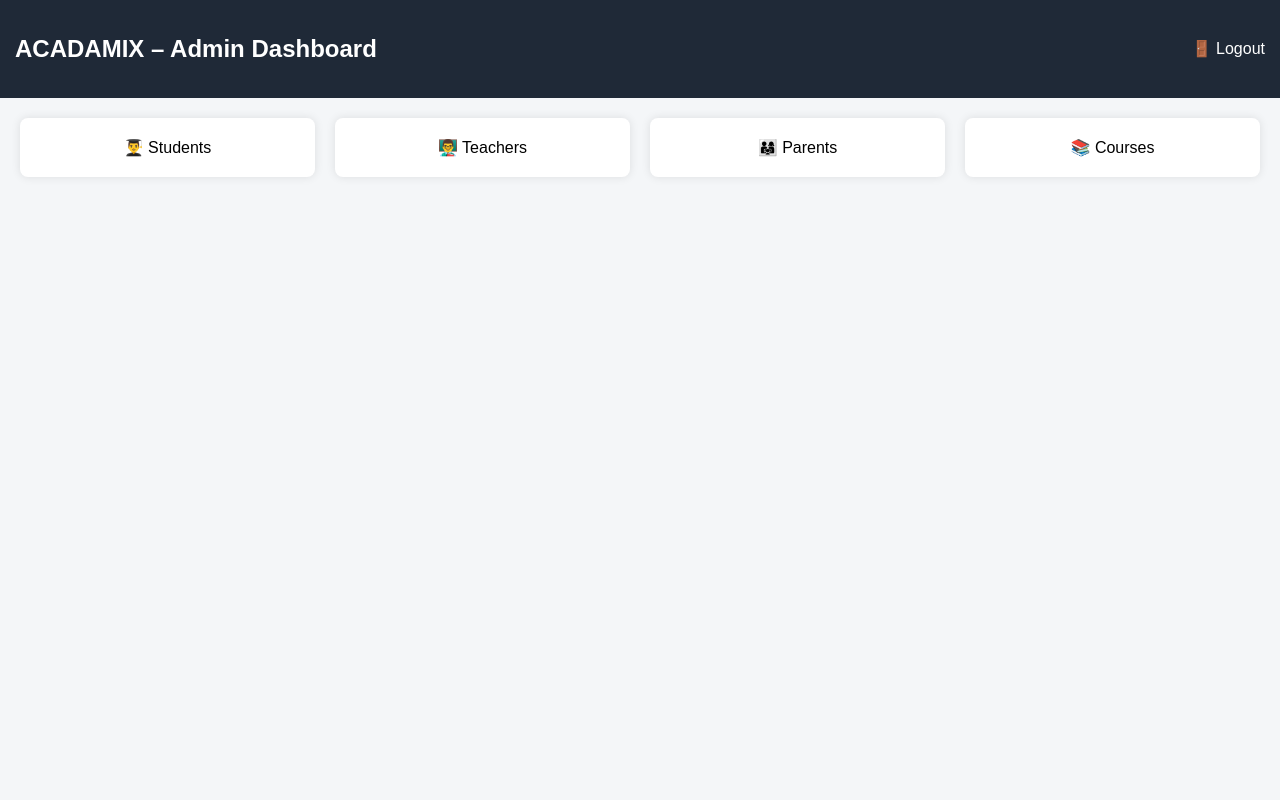
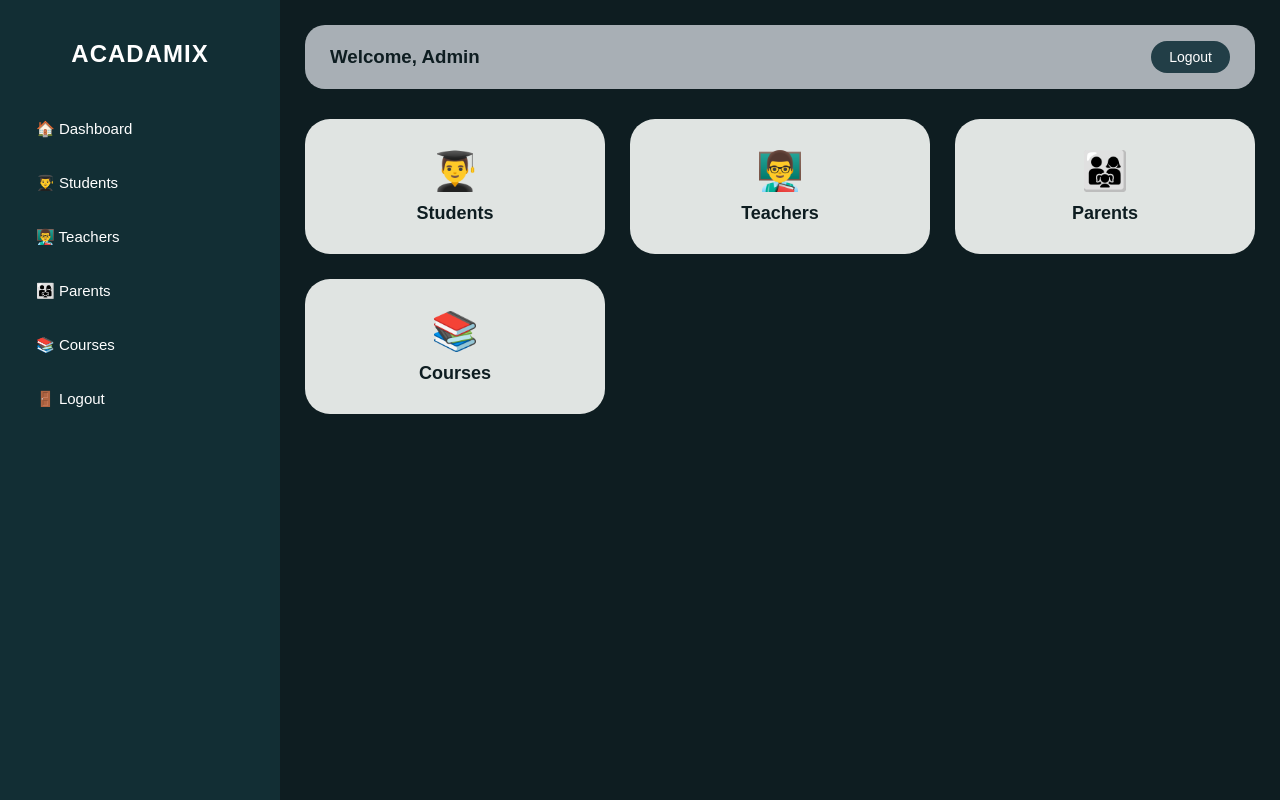
Before and after one commit to nailaanver/college_project, a Django app: page /adminpanel/dashboard/ in a window 1280 px wide. Run offline with Django 5.2, Linux system fonts and the light colour scheme; a user stored in the database is signed in.

Commit message:
setup the admin dashboard layout

```diff
--- a/templates/adminpanel/admin_dashboard.html
+++ b/templates/adminpanel/admin_dashboard.html
@@ -1,58 +1,213 @@
 <!DOCTYPE html>
-<html>
+<html lang="en">
 <head>
+    <meta charset="UTF-8">
     <title>Admin Dashboard | ACADAMIX</title>
+
     <style>
-        body { font-family: Arial; background:#f4f6f8; margin:0; }
-        .header { background:#1f2937; color:white; padding:15px; }
-        .container { padding:20px; }
-        .cards { display:grid; grid-template-columns:repeat(4,1fr); gap:20px; }
+        /* ================= COLORS FROM YOUR PALETTE ================= */
+        :root {
+            --lightest: #E0E4E2;
+            --light: #A8AFB5;
+            --medium: #677E8A;
+            --dark: #223E47;
+            --darker: #122E34;
+            --darkest: #0E1D21;
+            --white: #ffffff;
+        }
+
+        /* ================= GLOBAL ================= */
+        body {
+            margin: 0;
+            font-family: Arial, sans-serif;
+            background: var(--darkest);
+        }
+
+        .dashboard {
+            display: flex;
+            height: 100vh;
+        }
+
+        /* ================= SIDEBAR ================= */
+        .sidebar {
+            width: 240px;
+            background: var(--darker);
+            color: var(--white);
+            padding: 20px;
+        }
+
+        .sidebar h2 {
+            text-align: center;
+            margin-bottom: 40px;
+            letter-spacing: 1px;
+        }
+
+        .sidebar a {
+            display: block;
+            color: var(--white);
+            text-decoration: none;
+            padding: 12px 16px;
+            margin-bottom: 12px;
+            border-radius: 18px;
+            transition: 0.3s;
+            font-size: 15px;
+        }
+
+        .sidebar a:hover {
+            background: var(--dark);
+        }
+
+        /* ================= MAIN ================= */
+        .main {
+            flex: 1;
+            padding: 25px;
+        }
+
+        /* ================= TOP BAR ================= */
+        .topbar {
+            background: var(--light);
+            padding: 16px 25px;
+            border-radius: 20px;
+            display: flex;
+            justify-content: space-between;
+            align-items: center;
+            margin-bottom: 30px;
+        }
+
+        .topbar h3 {
+            margin: 0;
+            color: var(--darkest);
+        }
+
+        .logout-btn {
+            background: var(--dark);
+            color: var(--white);
+            padding: 8px 18px;
+            border-radius: 20px;
+            text-decoration: none;
+            font-size: 14px;
+        }
+
+        .logout-btn:hover {
+            background: var(--darker);
+        }
+
+        /* ================= DASHBOARD CARDS ================= */
+        .cards {
+            display: grid;
+            grid-template-columns: repeat(auto-fit, minmax(220px, 1fr));
+            gap: 25px;
+        }
+
+        .card-link {
+            text-decoration: none;
+        }
+
         .card {
-            background:white;
-            padding:20px;
-            border-radius:8px;
-            box-shadow:0 0 10px rgba(0,0,0,0.1);
-            text-align:center;
-            cursor:pointer;
-            transition:0.3s;
+            background: var(--lightest);
+            padding: 30px 20px;
+            border-radius: 25px;
+            text-align: center;
+            color: var(--darkest);
+            transition: 0.3s;
         }
-        .card:hover { transform:scale(1.05); }
-        a { text-decoration:none; color:black; }
+
+        .card span {
+            font-size: 38px;
+            display: block;
+            margin-bottom: 10px;
+        }
+
+        .card h4 {
+            margin: 0;
+            font-size: 18px;
+        }
+
+        .card:hover {
+            transform: translateY(-6px);
+            background: var(--light);
+            box-shadow: 0 10px 20px rgba(0,0,0,0.25);
+        }
+
+        /* ================= RESPONSIVE ================= */
+        @media(max-width: 768px) {
+            .dashboard {
+                flex-direction: column;
+            }
+
+            .sidebar {
+                width: 100%;
+                display: flex;
+                justify-content: space-around;
+            }
+
+            .sidebar a {
+                margin-bottom: 0;
+                padding: 10px;
+            }
+        }
     </style>
 </head>
 <body>
 
-<div class="header" style="display:flex; justify-content:space-between; align-items:center;">
-    <h2>ACADAMIX – Admin Dashboard</h2>
+<div class="dashboard">
 
-    <a href="{% url 'logout' %}" style="color:white;">
-        🚪 Logout
-    </a>
-</div>
+    <!-- ================= SIDEBAR ================= -->
+    <div class="sidebar">
+        <h2>ACADAMIX</h2>
 
+        <a href="#">🏠 Dashboard</a>
+        <a href="{% url 'student-list' %}">👨‍🎓 Students</a>
+        <a href="{% url 'teacher-list' %}">👨‍🏫 Teachers</a>
+        <a href="#">👨‍👩‍👧 Parents</a>
+        <a href="#">📚 Courses</a>
+        <a href="{% url 'logout' %}">🚪 Logout</a>
+    </div>
 
-</div>
+    <!-- ================= MAIN ================= -->
+    <div class="main">
 
-<div class="container">
-    <div class="cards">
+        <!-- TOP BAR -->
+        <div class="topbar">
+            <h3>Welcome, Admin</h3>
+            <a href="{% url 'logout' %}" class="logout-btn">Logout</a>
+        </div>
 
-        <a href="{% url 'student-list' %}">
-            <div class="card">👨‍🎓 Students</div>
-        </a>
+        <!-- DASHBOARD CARDS -->
+        <div class="cards">
 
-        <a href="{% url 'teacher-list' %}">
-            <div class="card">👨‍🏫 Teachers</div>
-        </a>
+            <a href="{% url 'student-list' %}" class="card-link">
+                <div class="card">
+                    <span>👨‍🎓</span>
+                    <h4>Students</h4>
+                </div>
+            </a>
 
-        <a href="#">
-            <div class="card">👨‍👩‍👧 Parents</div>
-        </a>
+            <a href="{% url 'teacher-list' %}" class="card-link">
+                <div class="card">
+                    <span>👨‍🏫</span>
+                    <h4>Teachers</h4>
+                </div>
+            </a>
 
-        <a href="#">
-            <div class="card">📚 Courses</div>
-        </a>
+            <a href="#" class="card-link">
+                <div class="card">
+                    <span>👨‍👩‍👧</span>
+                    <h4>Parents</h4>
+                </div>
+            </a>
+
+            <a href="#" class="card-link">
+                <div class="card">
+                    <span>📚</span>
+                    <h4>Courses</h4>
+                </div>
+            </a>
+
+        </div>
 
     </div>
+
 </div>
 
 </body>
```
Also changed, not shown: db.sqlite3.
